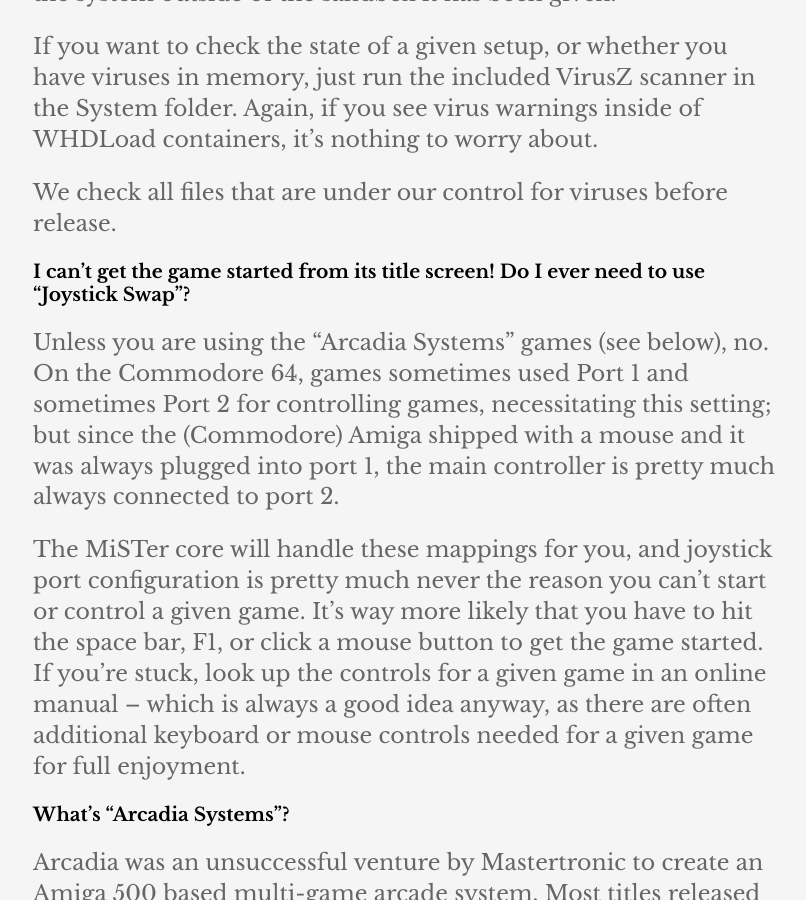
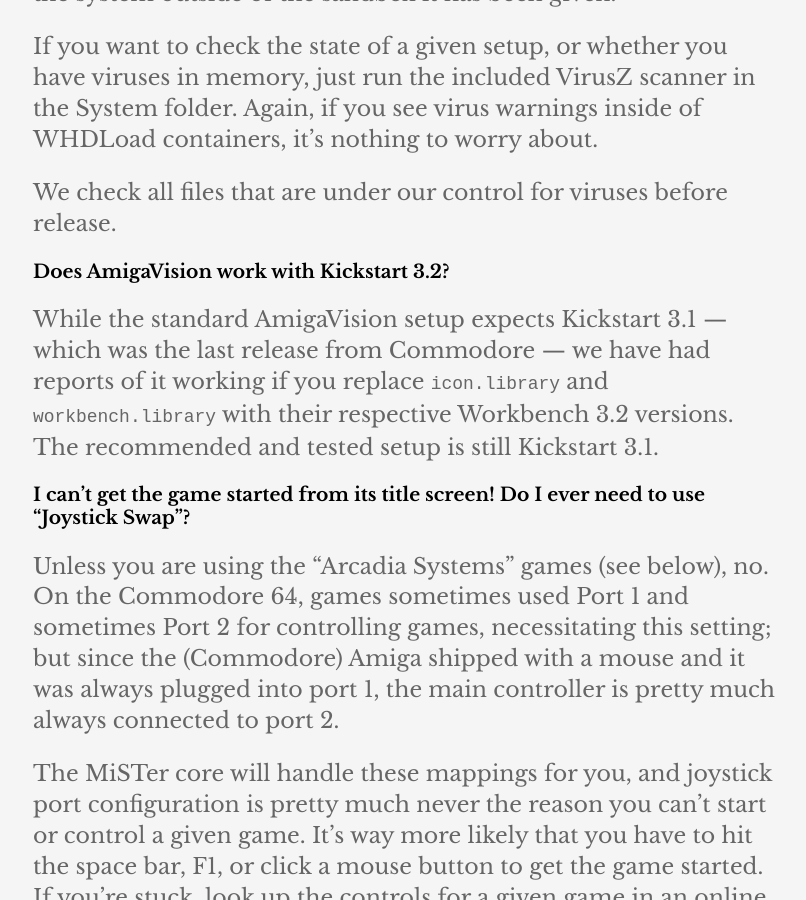
Before and after one commit to amigavision/amigavision.github.io, a Jekyll site: the page built from docs.md, in a window 1280 px wide and 900 px high, scrolled down 11758 px. Shown: the whole window, without its empty margins (232-1038 px from the left). Built offline with Jekyll 4.4.1, drawn with Linux system fonts in a browser that asks for light colours.

Commit message:
Add note about Kickstart 3.2 compatibility

```diff
--- a/docs.md
+++ b/docs.md
@@ -238,6 +238,10 @@
 
 We check all files that are under our control for viruses before release.
 
+### Does AmigaVision work with Kickstart 3.2?
+
+While the standard AmigaVision setup expects Kickstart 3.1 — which was the last release from Commodore — we have had reports of it working if you replace `icon.library` and `workbench.library` with their respective Workbench 3.2 versions. The recommended and tested setup is still Kickstart 3.1.
+
 ### I can't get the game started from its title screen! Do I ever need to use "Joystick Swap"?
 
 Unless you are using the "Arcadia Systems" games (see below), no. On the Commodore 64, games sometimes used Port 1 and sometimes Port 2 for controlling games, necessitating this setting; but since the (Commodore) Amiga shipped with a mouse and it was always plugged into port 1, the main controller is pretty much always connected to port 2.
```
